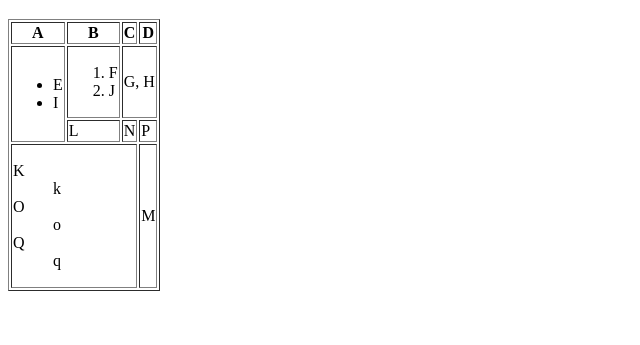
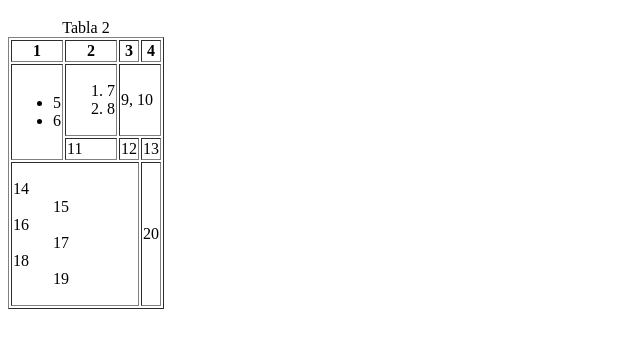
Before and after one commit to Jeanb1992/ejercicioTablas, a plain HTML site: page tablas2.html in a window 1280 px wide. Shown: the part 61-406 px from the top of the page, without its empty margins (0-640 px from the left). Drawn offline with Linux system fonts and the light colour scheme.

Commit message:
numbers added

```diff
--- a/tablas2.html
+++ b/tablas2.html
@@ -10,49 +10,50 @@
         <h1>Tablas 2</h1>
         <table border="1">
             <tr>
-                <th>A</th>
-                <th>B</th>
-                <th>C</th>
-                <th>D</th>
+                <th>1</th>
+                <th>2</th>
+                <th>3</th>
+                <th>4</th>
             </tr>
             <tr>
                 <td rowspan="2">
                     <!-- Lista no ordenada -->
                     <ul>
-                        <li>E</li>
-                        <li>I</li>
+                        <li>5</li>
+                        <li>6</li>
                     </ul>
                 </td>
                 <td>
                     <!-- Lista ordenada -->
                     <ol>
-                        <li>F</li>
-                        <li>J</li>
+                        <li>7</li>
+                        <li>8</li>
                     </ol>
                 </td>
                 <td colspan="2">
-                    G, H
+                    9, 10
                 </td>
             </tr>
             <tr>
-                <td>L</td>
-                <td>N</td>
-                <td>P</td>
+                <td>11</td>
+                <td>12</td>
+                <td>13</td>
             </tr>
             <tr>
                 <td colspan="3">
                     <!-- Lista de definición -->
                     <dl>
-                        <dt>K</dt>
-                        <dd>k</dd>
-                        <dt>O</dt>
-                        <dd>o</dd>
-                        <dt>Q</dt>
-                        <dd>q</dd>
+                        <dt>14</dt>
+                        <dd>15</dd>
+                        <dt>16</dt>
+                        <dd>17</dd>
+                        <dt>18</dt>
+                        <dd>19</dd>
                     </dl>
                 </td>
-                <td>M</td>
+                <td>20</td>
             </tr>
+            <caption>Tabla 2</caption>
         </table>
     </body>
     </html>
```
